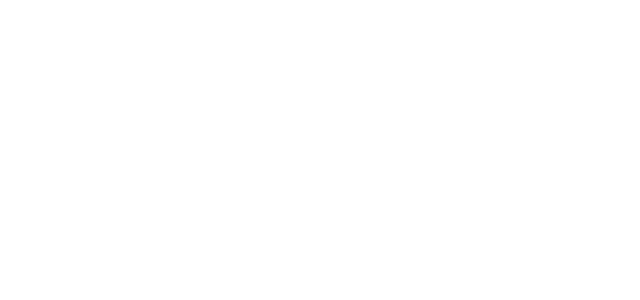
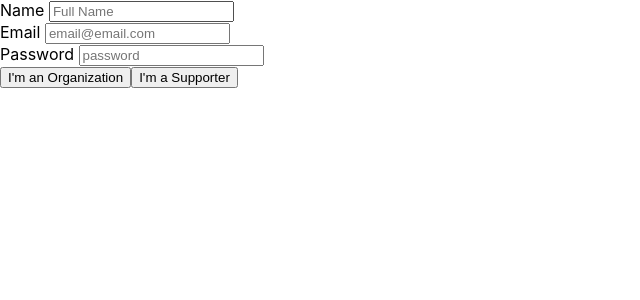
Before and after one commit to SaveTheAnimals2/Front-End-STA2, a React (Create React App) app in the folder savetheanimals/: page /register in a window 1280 px wide. Shown: the top 300 px of the page, without its empty margins (0-640 px from the left). Built offline with nearby package versions, Linux system fonts and the light colour scheme.

Commit message:
added route to load signup page to always render the login if url not found and added useEffect hook to signup.js

```diff
--- a/savetheanimals/src/App.js
+++ b/savetheanimals/src/App.js
@@ -3,6 +3,7 @@
 import {BrowserRouter as Router, Switch, Route} from 'react-router-dom';
 import PrivateRoute from './components/PrivateRoute';
 import Login from './components/Login'
+import Signup from './components/Signup';
 import './App.css';
 
 function App(props) {
@@ -10,7 +11,9 @@
   return (
     <Router>
       <Switch>
-        <Route exact path = '/' component={Login}/>
+        <Route exact path='/' component={Login}/>
+        <Route path='/register' component={Signup}/>
+        <Route component={Login}/>
         {/* <PrivateRoute path = '' component={}/> */}
       </Switch>
     </Router>
--- a/savetheanimals/src/components/Signup.js
+++ b/savetheanimals/src/components/Signup.js
@@ -1,4 +1,4 @@
-import React from 'react';
+import React, {useState} from 'react';
 
 const Signup = props => {
     const [user, setUser] = useState({
@@ -6,6 +6,11 @@
         email: '',
         password: ''
     });
+
+    const handleChanges = event =>
+    {
+
+    }
 
     return (
         <form>
```
